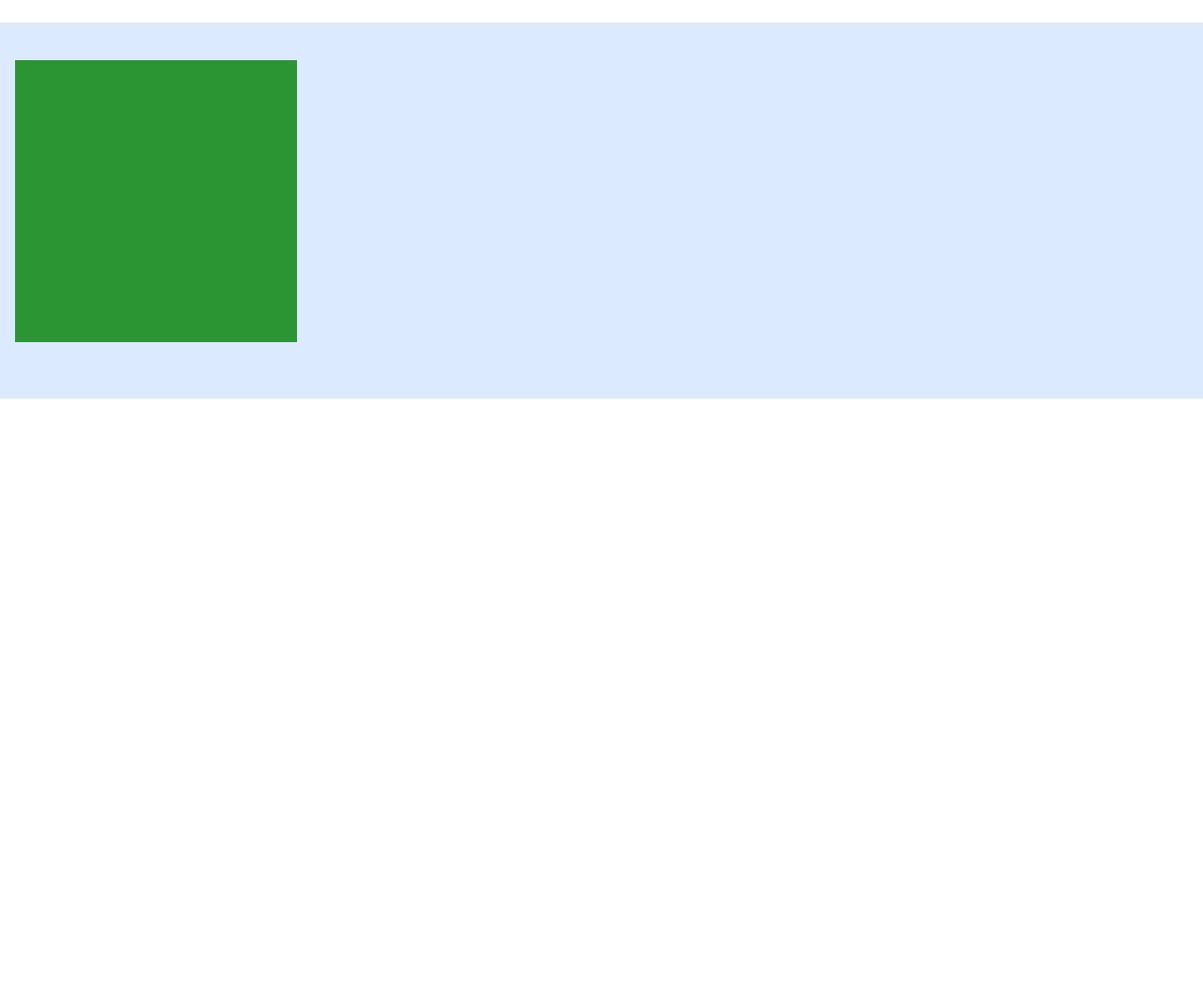
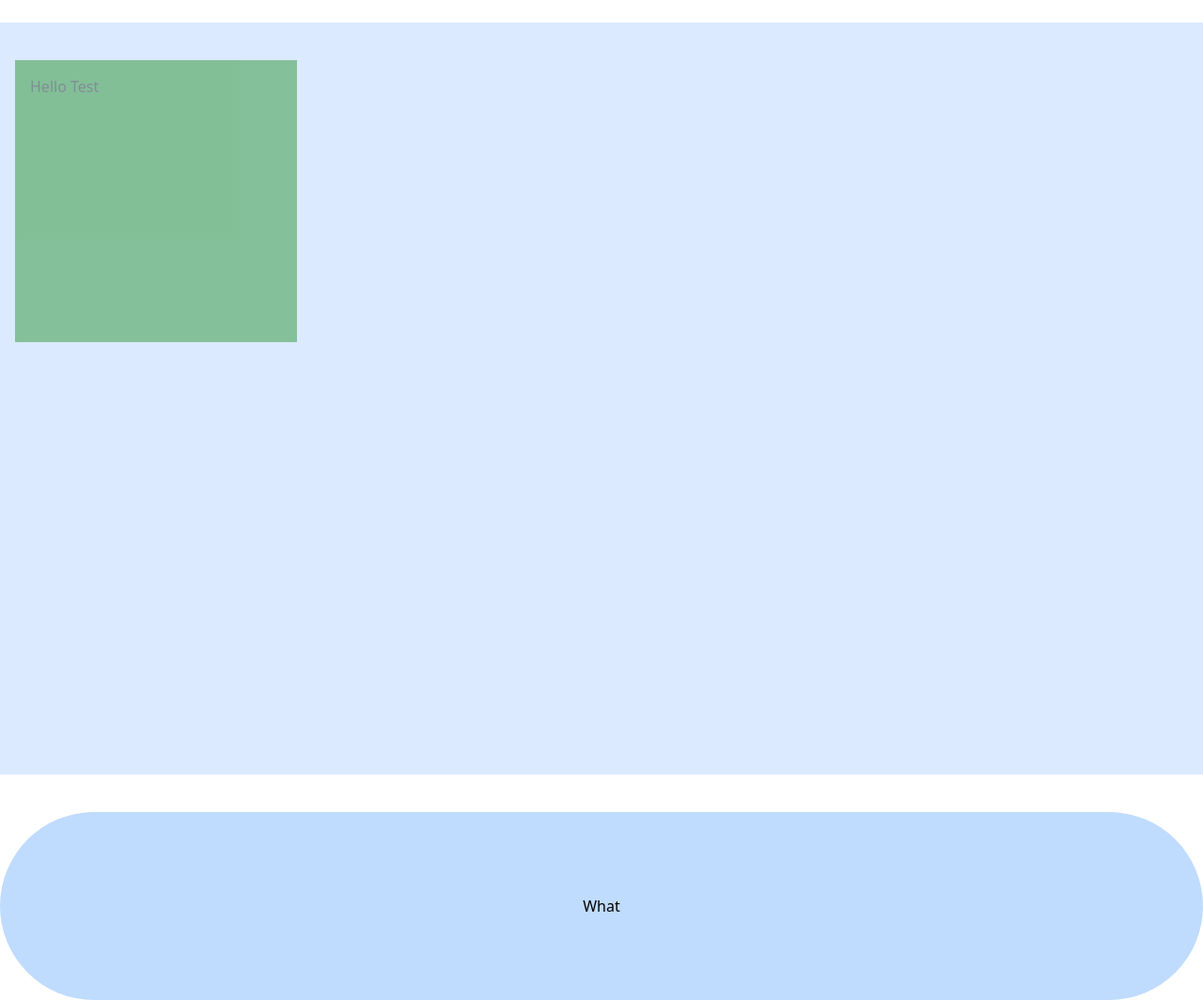
Before and after one commit to liyuKnow/framer, a React (Vite) app: page / in a window 1280 px wide. Shown: the whole page at 94% size. Before the commit the page ends 800 px from the top, so only its background shows below. Built offline with nearby package versions, Linux system fonts and the light colour scheme.

Commit message:
onscroll animation

```diff
--- a/src/components/boxOne.jsx
+++ b/src/components/boxOne.jsx
@@ -4,16 +4,17 @@ import { motion } from "framer-motion";
 const BoxOne = () => {
   const [isAnimating, setIsAnimating] = useState(false);
   return (
-    <div className="container mt-6 mx-auto w-full h-[400px] p-4 bg-blue-100 flex flex-col justify-start items-start">
+    <>
+      <div className="container mt-6 mx-auto w-full h-screen overflow-hidden p-4 bg-blue-100 flex flex-col justify-start items-start">
         <motion.div
           className="w-[300px] h-[300px] mt-6 relative p-4 bg-indigo-300"
           initial={{
-          opacity: 0.4,
+            opacity: 1,
           }}
           animate={{
-          x: isAnimating ? 600 : 0,
+            x: isAnimating ? 640 : 0,
             rotate: isAnimating ? 360 : 0,
-          opacity: 0.8,
+            opacity: isAnimating ? 1 : 0.4,
             backgroundColor: "green",
           }}
           transition={{
@@ -25,8 +26,22 @@ const BoxOne = () => {
             // duration: 3,
           }}
           onClick={() => setIsAnimating(!isAnimating)}
-      ></motion.div>
+        >
+          <h1>Hello Test</h1>
+        </motion.div>
       </div>
+      <motion.div
+        initial={{ opacity: 0 }}
+        whileInView={{ opacity: 1 }}
+        transition={{
+          duration: 1,
+        }}
+      >
+        <div className="flex justify-center mt-10 items-center rounded-full h-[200px] bg-blue-200">
+          What
+        </div>
+      </motion.div>
+    </>
   );
 };
 
```
Lines whose indentation alone changed are shown as unchanged.
